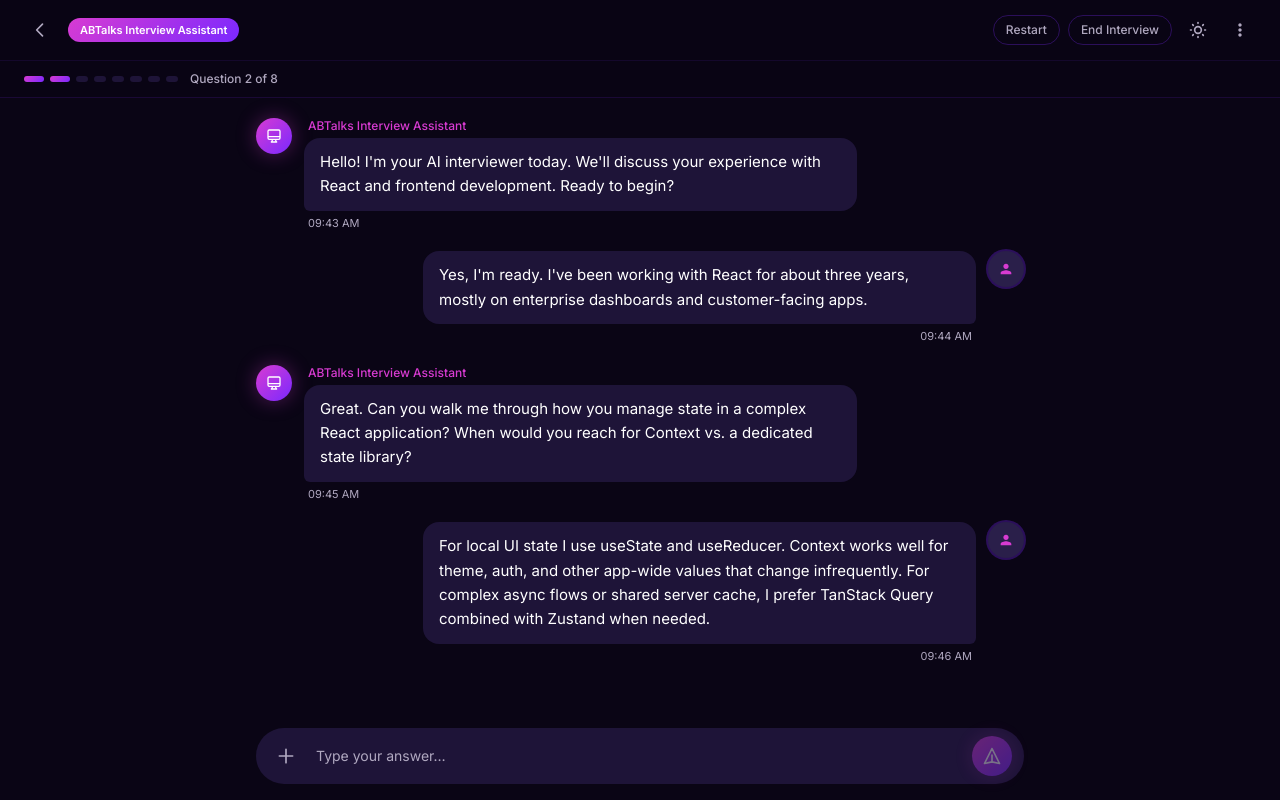
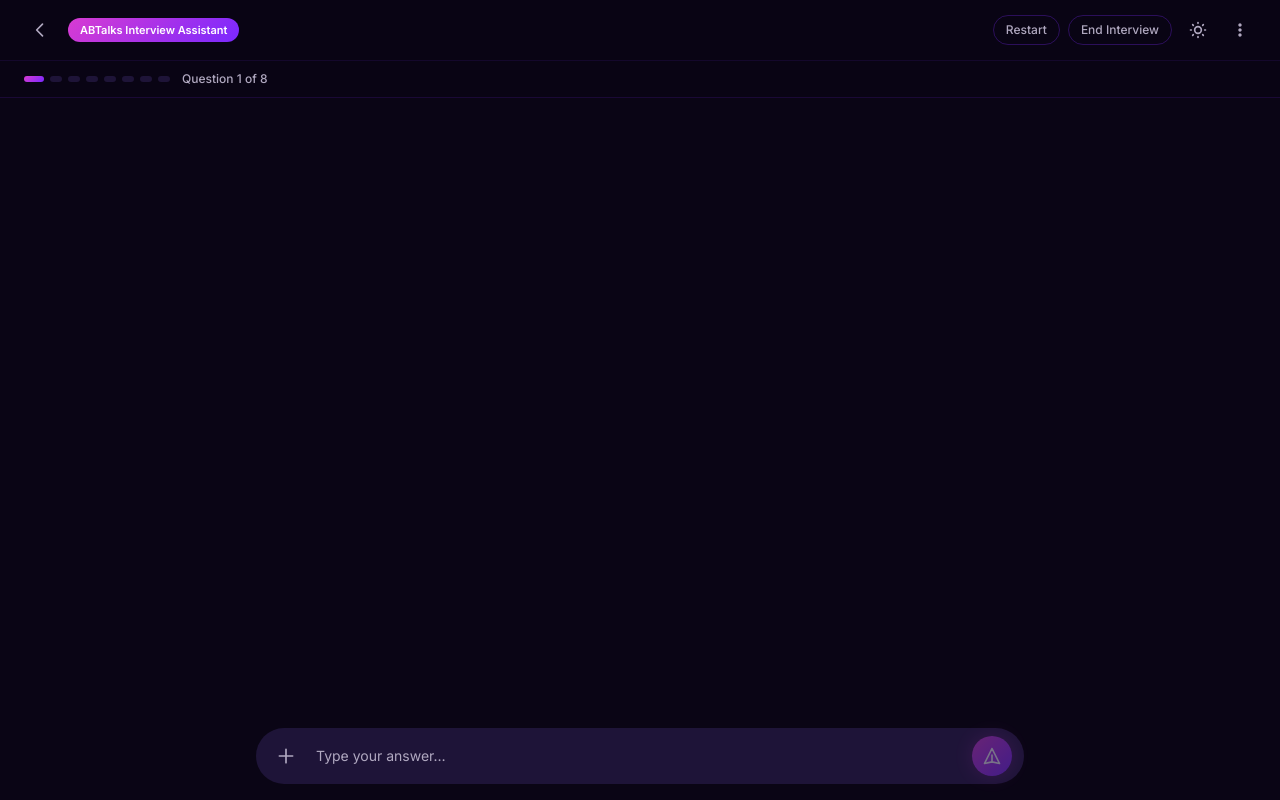
Before and after one commit to Kumkumy99/ViCodathon, a React (Vite) app in the folder frontend/: page / in a window 1280 px wide. Built offline with nearby package versions, Linux system fonts and the light colour scheme.

Commit message:
candidate selection window initialized

```diff
--- a/frontend/src/components/ChatWindow.jsx
+++ b/frontend/src/components/ChatWindow.jsx
@@ -15,7 +15,7 @@ let replyIndex = 0
  const SESSION_ID = crypto.randomUUID()
 
 async function sendMessage(message) {
-  const response = await fetch("http://localhost:3000/api/interview", {
+  const response = await fetch("https://vi-codathon-vww2.vercel.app/api/interview", {
     method: "POST",
     headers: {
       "Content-Type": "application/json",
@@ -104,7 +104,7 @@ function HeaderBadge() {
 }
 
 export default function ChatWindow({
-  initialMessages = mockMessages,
+  initialMessages = [],
   feedback = mockFeedback,
 }) {
   const [messages, setMessages] = useState(initialMessages)
@@ -113,6 +113,9 @@ export default function ChatWindow({
   const [isLoading, setIsLoading] = useState(false)
   const [showFeedback, setShowFeedback] = useState(false)
   const [isDark, setIsDark] = useState(true)
+  const [sessionId] = useState(() => crypto.randomUUID())
+  const [selectedCandidate, setSelectedCandidate] = useState('')
+const [interviewStarted, setInterviewStarted] = useState(false)
 
   const messagesEndRef = useRef(null)
   const inputRef = useRef(null)
```
